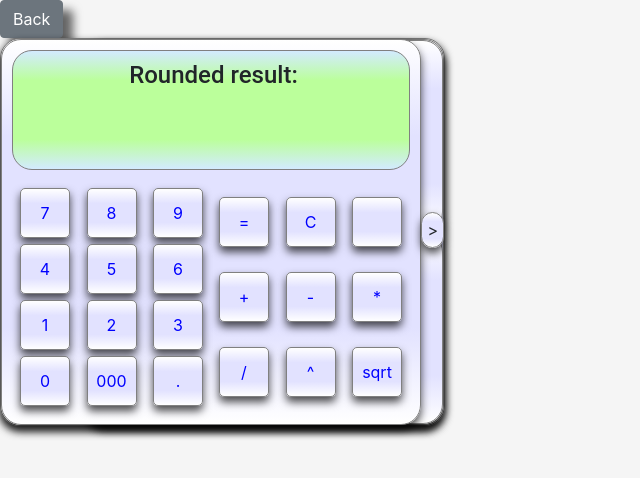
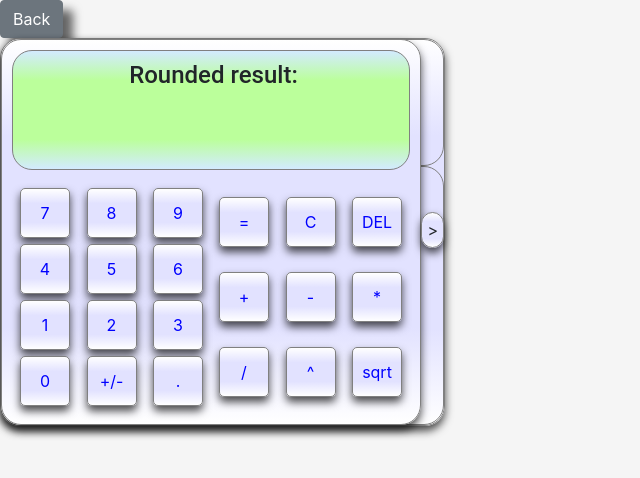
Before and after one commit to mikromajor/portfolio, a React (Create React App) app: page /calc in a window 1280 px wide. Shown: the top 478 px of the page, without its empty margins (0-640 px from the left). Built offline with nearby package versions, Linux system fonts and the light colour scheme.

Commit message:
add extra buttons

```diff
--- a/src/components/SimpleCalc/components/SidePanel/SidePanel.tsx
+++ b/src/components/SimpleCalc/components/SidePanel/SidePanel.tsx
@@ -1,6 +1,9 @@
 import { useDispatch, useSelector } from "react-redux";
 import { getSideBare } from "../../../../store/selectors/simpleCalcSelector";
 import { setSideBar } from "../../../../store/actions/SIMPLE_CALC_ACTIONS";
+import { Buttons } from "../Buttons/Buttons";
+import { setExtraOperator } from "../../../../store/actions/SIMPLE_CALC_ACTIONS";
+import { EXTRA_BUTTONS } from "../../constants/constants";
 
 export const SidePanel = () => {
   const sideBare = useSelector(getSideBare);
@@ -9,8 +12,13 @@ export const SidePanel = () => {
   return (
     <>
       <div className='simpleCalc__sidePanel'>
-        <div className='simpleCalc__calendar'></div>
-        <div className='simpleCalc__extraButtons'></div>
+        <div className='simpleCalc__calendar'>TODO</div>
+        <div className='simpleCalc__extraButtons'>
+          <Buttons
+            buttons={EXTRA_BUTTONS}
+            callback={setExtraOperator}
+          />
+        </div>
       </div>
       <div
         className='simpleCalc__openCloseButton'
--- a/src/components/SimpleCalc/components/SimpleCalc.scss
+++ b/src/components/SimpleCalc/components/SimpleCalc.scss
@@ -58,16 +58,16 @@ $color-scroll: linear-gradient(
     background: $color-hover;
   }
 }
-%mainBorder {
+%mainBorders {
   border: $thickness-border solid $color-border;
-  border-radius: $radius-big;
   background: $color-calc;
   box-shadow: $shadow;
 }
 
 .simpleCalc {
   display: block;
-  @extend %mainBorder;
+  @extend %mainBorders;
+  border-radius: $radius-big;
   position: relative;
   transition: width 1s ease-in-out;
   z-index: 1;
@@ -76,7 +76,8 @@ $color-scroll: linear-gradient(
     box-sizing: border-box;
     align-items: center;
     padding: 10px;
-    @extend %mainBorder;
+    @extend %mainBorders;
+    border-radius: $radius-big;
     width: 420px;
     z-index: 11;
   }
@@ -135,25 +136,28 @@ $color-scroll: linear-gradient(
     }
   }
   &__sidePanel {
-    @extend %mainBorder;
+    border-radius: 0 $radius-big $radius-big 0;
     position: absolute;
     right: 0px;
     top: 0;
     height: 100%;
-    width: 360px;
+    width: 270px;
     z-index: -1;
   }
   &__calendar {
-    height: 50%;
-    width: 100%;
-    @extend %mainBorder;
+    height: 33%;
+    padding-left: 100px;
+    border: $thickness-border solid $color-border;
+    border-radius: 0 $radius-big $radius-big 0;
     z-index: 2;
   }
   &__extraButtons {
-    @extend %mainBorder;
-    height: 50%;
-    width: 100%;
+    border: $thickness-border solid $color-border;
+    border-radius: 0 $radius-big $radius-big 0;
+    height: 67%;
     z-index: 2;
+    padding-left: 35px;
+    padding-right: 25px;
   }
   &__openCloseButton {
     display: inline-block;
@@ -162,7 +166,8 @@ $color-scroll: linear-gradient(
     top: 173px;
     padding: 5px;
     z-index: 3;
-    @extend %mainBorder;
+    @extend %mainBorders;
+    border-radius: $radius-big;
     &:hover {
       cursor: pointer;
     }
--- a/src/components/SimpleCalc/components/SimpleCalc.tsx
+++ b/src/components/SimpleCalc/components/SimpleCalc.tsx
@@ -12,7 +12,7 @@ export const SimpleCalc = () => {
       <Back />
       <div
         className='simpleCalc'
-        style={{ width: sideBare ? "750px" : "445px" }}
+        style={{ width: sideBare ? "675px" : "445px" }}
       >
         <div className='simpleCalc__main'>
           <Screen />
--- a/src/components/SimpleCalc/constants/constants.ts
+++ b/src/components/SimpleCalc/constants/constants.ts
@@ -9,14 +9,28 @@ export const BUTTONS = [
   "2",
   "3",
   "0",
-  "000",
+  "+/-",
   ".",
+];
+
+export const EXTRA_BUTTONS = [
+  "sin",
+  "asin",
+  "acos",
+  "cos",
+  "tg",
+  "atg",
+  "ctg",
+  "actg",
+  "PI",
+  "ArCr",
+  "VolCr",
 ];
 
 export const OPERATORS = [
   "=",
   "C",
-  "",
+  "DEL",
   "+",
   "-",
   "*",
--- a/src/store/ACTIONS/SIMPLE_CALC_ACTIONS.ts
+++ b/src/store/ACTIONS/SIMPLE_CALC_ACTIONS.ts
@@ -1,14 +1,19 @@
 export enum SIMPLE_CALC_ACTIONS {
   SET_NUMBER = "SET_NUMBER",
   SET_OPERATOR = "SET_OPERATOR",
+  SET_EXTRA_OPERATOR = "SET_EXTRA_OPERATOR",
   OPEN_CLOSE_SIDE_BAR = "OPEN_CLOSE_SIDE_BAR",
   LOADED = "LOADED",
   LOADING = "LOADING",
   ERROR = "ERROR",
 }
 
-const { SET_NUMBER, SET_OPERATOR, OPEN_CLOSE_SIDE_BAR } =
-  SIMPLE_CALC_ACTIONS;
+const {
+  SET_NUMBER,
+  SET_OPERATOR,
+  OPEN_CLOSE_SIDE_BAR,
+  SET_EXTRA_OPERATOR,
+} = SIMPLE_CALC_ACTIONS;
 
 export const setNumb = (payload: string) => {
   if (!payload) {
@@ -25,6 +30,11 @@ export const setOperator = (payload: string) => ({
   type: SET_OPERATOR,
   payload,
 });
+export const setExtraOperator = (payload: string) => ({
+  type: SET_EXTRA_OPERATOR,
+  payload,
+});
+
 export type setOperatorType = typeof setOperator;
 
 export const setSideBar = () => ({
--- a/src/store/reducer/simpleCalcReducer/mathReducer.ts
+++ b/src/store/reducer/simpleCalcReducer/mathReducer.ts
@@ -1,7 +1,13 @@
 import { SIMPLE_CALC_ACTIONS } from "../../actions/SIMPLE_CALC_ACTIONS";
 import { ActionType } from "../../types/simpleCalcType";
-import { calculation, handelAddToNumber } from "./utils";
-const { SET_NUMBER, SET_OPERATOR } = SIMPLE_CALC_ACTIONS;
+import {
+  calculation,
+  deleteLastChar,
+  handelAddToNumber,
+  calculateExtraOperators,
+} from "./utils";
+const { SET_NUMBER, SET_OPERATOR, SET_EXTRA_OPERATOR } =
+  SIMPLE_CALC_ACTIONS;
 
 export type MathReducerState = {
   x: string;
@@ -41,6 +47,9 @@ export const mathReducer = (
       if (action.payload === "C") {
         return initState;
       }
+      if (action.payload === "DEL") {
+        return deleteLastChar(newState);
+      }
 
       if (newState.x && newState.y && action.payload) {
         return calculation(newState, action.payload);
@@ -49,6 +58,11 @@ export const mathReducer = (
       newState.result += action.payload;
       newState.operator = action.payload;
       return newState;
+    case SET_EXTRA_OPERATOR:
+      return calculateExtraOperators(
+        newState,
+        action.payload
+      );
     default:
       return { ...state };
   }
--- /dev/null
+++ b/src/store/reducer/simpleCalcReducer/utils/calculateExtraOperators.ts
@@ -0,0 +1,42 @@
+import { MathReducerState } from "../mathReducer";
+
+export const calculateExtraOperators = (
+  newState: MathReducerState,
+  extraOperator: string
+) => {
+  const { x, operator } = newState;
+  const X = Number(x);
+  switch (operator) {
+    case "sin":
+      newState.result = Math.sin(X) + "";
+      break;
+    case "asin":
+      newState.result = Math.asin(X) + "";
+      break;
+    case "cos":
+      newState.result = Math.cos(X) + "";
+      break;
+    case "acos":
+      newState.result = Math.acos(X) + "";
+      break;
+    case "tg":
+      newState.result = Math.tan(X) + "";
+      break;
+    case "atg":
+      newState.result = Math.atan(X) + "";
+      break;
+    case "ctg":
+      newState.result = 1 / Math.tan(X) + "";
+      break;
+    case "actg":
+      newState.result = 1 / Math.atan(X) + "";
+      break;
+    case "PI":
+      newState.x = Math.PI + "";
+      newState.result = Math.PI + "";
+      break;
+    case "ArCr":
+    case "VolCr":
+  }
+  return newState;
+};
--- /dev/null
+++ b/src/store/reducer/simpleCalcReducer/utils/deleteLastChar.ts
@@ -0,0 +1,21 @@
+import { MathReducerState } from "../mathReducer";
+
+export const deleteLastChar = (
+  newState: MathReducerState
+) => {
+  const { x, y, operator } = newState;
+  if (!operator) {
+    newState.x = x.slice(0, x.length - 1);
+  } else {
+    if (!y.length) {
+      newState.operator = "";
+    } else {
+      newState.y = y.slice(0, y.length - 1);
+    }
+  }
+  newState.result = newState.result.slice(
+    0,
+    newState.result.length - 1
+  );
+  return newState;
+};
--- a/src/store/reducer/simpleCalcReducer/utils/handelAddToNumber.ts
+++ b/src/store/reducer/simpleCalcReducer/utils/handelAddToNumber.ts
@@ -4,6 +4,12 @@ const handelNewAmount = (
   oldNumber: string,
   newNumber: string
 ) => {
+  if (newNumber === "+/-") {
+    return (newNumber =
+      oldNumber[0] === "-"
+        ? oldNumber.slice(1)
+        : "-" + oldNumber);
+  }
   if (newNumber === ".") {
     if (oldNumber.includes(".")) {
       return oldNumber;
@@ -25,7 +31,7 @@ export const handelAddToNumber = (
     newState.result = newState.x;
   } else {
     newState.y = handelNewAmount(y, payload);
-    newState.result += newState.y;
+    newState.result += payload;
   }
 
   return newState;
--- a/src/store/reducer/simpleCalcReducer/utils/index.ts
+++ b/src/store/reducer/simpleCalcReducer/utils/index.ts
@@ -1,2 +1,4 @@
 export { calculation } from "./calculation";
 export { handelAddToNumber } from "./handelAddToNumber";
+export { deleteLastChar } from "./deleteLastChar";
+export { calculateExtraOperators } from "./calculateExtraOperators";
```
